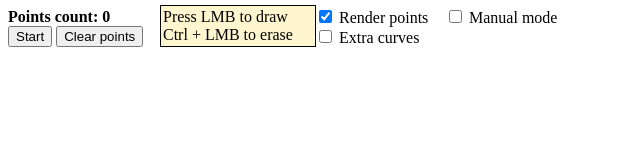
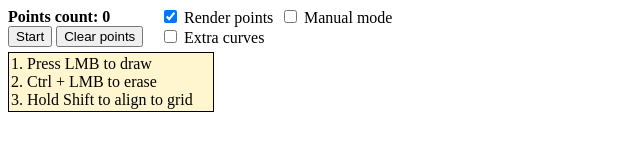
Before and after one commit to alordash/BezierCurve, a website with bundled scripts: page Code/static/index.html in a window 1280 px wide. Shown: the whole page, without its empty margins (0-640 px from the left). Built offline with nearby package versions, Linux system fonts and the light colour scheme.

Commit message:
Updated info text box

```diff
--- a/Code/static/index.html
+++ b/Code/static/index.html
@@ -7,14 +7,13 @@
     <meta charset="utf-8" />
     <style>
         .info {
-            width: 150px;
+            width: 200px;
             background: rgb(255, 245, 206);
             padding: 2px;
             border: solid 1px black;
             float: left;
-            position: absolute;
-            top: 5px;
-            left: 160px;
+            margin-top: 5px;
+            margin-bottom: 5px;
         }
 
         .overlay {
@@ -53,12 +52,12 @@
     <br />
     <button id="StartButton">Start</button>
     <button id="ClearButton">Clear points</button>
-    <div style="position: absolute;left: 315px;top: 7px;">
+    <div style="position: absolute;left: 160px;top: 7px;">
         <input type="checkbox" id="RenderPointsCheckbox" checked="checked"> Render points
         <br>
         <input type="checkbox" id="RenderCurvesCheckbox"> Extra curves
     </div>
-    <div style="position: absolute;left: 445px;top: 7px;">
+    <div style="position: absolute;left: 280px;top: 7px;">
         <input id="ManualModeCheckbox" type="checkbox"> Manual mode
         <a href="#" id="PlayButton" class="playButton" style="background-color: #32d01b;">Play</a>
         <div>
@@ -68,12 +67,16 @@
     </div>
 
     <script type="module" src="./scripts/main.js"></script>
-    <br />
+    <br>
+    <div id="InfoText" class="info">
+        1. Press LMB to draw
+        <br>
+        2. Ctrl + LMB to erase
+        <br>
+        3. Hold Shift to align to grid
+    </div>
     <div id="CanvasHolder" style="padding-top: 10px;"></div>
 
-    <div id="InfoText" class="info">Press LMB to draw
-        Ctrl + LMB to erase
-    </div>
     <div id="MouseOverlay" class="overlay"></div>
 </body>
 
```
